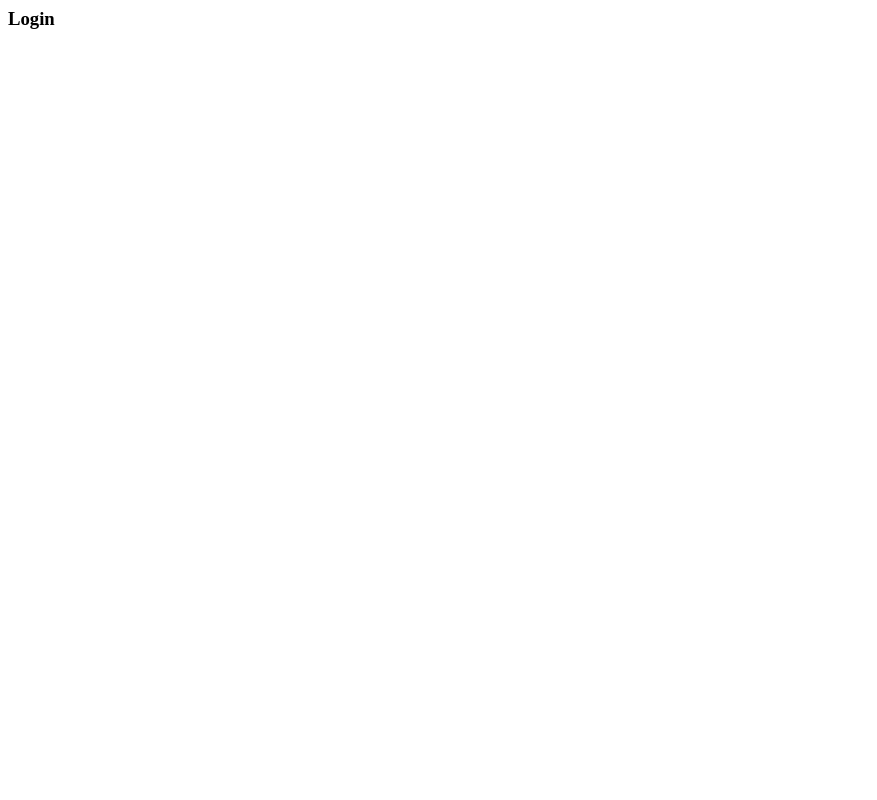
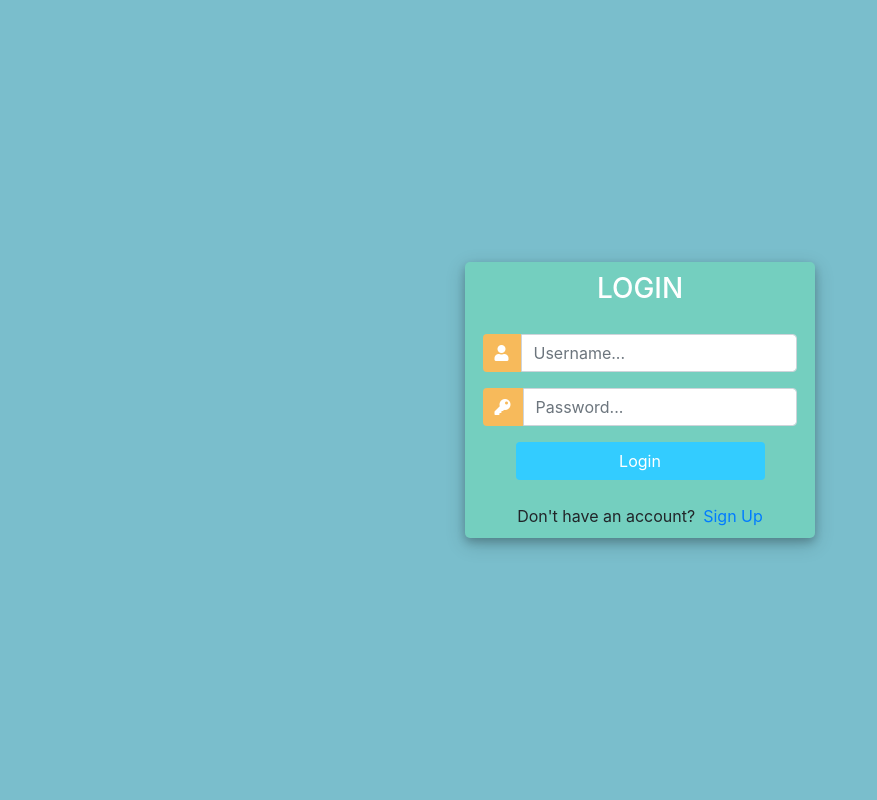
Before and after one commit to kkgan02/django-order-management, a Django app: page /login/ in a window 1280 px wide. Before the commit the part shown is almost empty. Shown: the whole page, without its empty margins (0-877 px from the left). Run offline with Django 4.2, Linux system fonts and the light colour scheme; some libraries are stand-ins or nearby versions.

Commit message:
login page html template

```diff
--- a/crm/accounts/templates/accounts/login.html
+++ b/crm/accounts/templates/accounts/login.html
@@ -1 +1,138 @@
-<h3>Login</h3>
+<!DOCTYPE html>
+<html>
+  <head>
+    <title>Login</title>
+    <link
+      rel="stylesheet"
+      href="https://stackpath.bootstrapcdn.com/bootstrap/4.1.3/css/bootstrap.min.css"
+      integrity="sha384-MCw98/SFnGE8fJT3GXwEOngsV7Zt27NXFoaoApmYm81iuXoPkFOJwJ8ERdknLPMO"
+      crossorigin="anonymous"
+    />
+    <script src="https://ajax.googleapis.com/ajax/libs/jquery/3.3.1/jquery.min.js"></script>
+    <link
+      rel="stylesheet"
+      href="https://use.fontawesome.com/releases/v5.6.1/css/all.css"
+      integrity="sha384-gfdkjb5BdAXd+lj+gudLWI+BXq4IuLW5IT+brZEZsLFm++aCMlF1V92rMkPaX4PP"
+      crossorigin="anonymous"
+    />
+
+    <style>
+      body,
+      html {
+        margin: 0;
+        padding: 0;
+        height: 100%;
+        background: #7abecc !important;
+      }
+      .user_card {
+        width: 350px;
+        margin-top: auto;
+        margin-bottom: auto;
+        background: #74cfbf;
+        position: relative;
+        display: flex;
+        justify-content: center;
+        flex-direction: column;
+        padding: 10px;
+        box-shadow: 0 4px 8px 0 rgba(0, 0, 0, 0.2),
+          0 6px 20px 0 rgba(0, 0, 0, 0.19);
+        -webkit-box-shadow: 0 4px 8px 0 rgba(0, 0, 0, 0.2),
+          0 6px 20px 0 rgba(0, 0, 0, 0.19);
+        -moz-box-shadow: 0 4px 8px 0 rgba(0, 0, 0, 0.2),
+          0 6px 20px 0 rgba(0, 0, 0, 0.19);
+        border-radius: 5px;
+      }
+
+      .form_container {
+        margin-top: 20px;
+      }
+
+      #form-title {
+        color: #fff;
+      }
+
+      .login_btn {
+        width: 100%;
+        background: #33ccff !important;
+        color: white !important;
+      }
+      .login_btn:focus {
+        box-shadow: none !important;
+        outline: 0px !important;
+      }
+      .login_container {
+        padding: 0 2rem;
+      }
+      .input-group-text {
+        background: #f7ba5b !important;
+        color: white !important;
+        border: 0 !important;
+        border-radius: 0.25rem 0 0 0.25rem !important;
+      }
+      .input_user,
+      .input_pass:focus {
+        box-shadow: none !important;
+        outline: 0px !important;
+      }
+
+      #messages {
+        background-color: grey;
+        color: #fff;
+        padding: 10px;
+        margin-top: 10px;
+      }
+    </style>
+  </head>
+  <body>
+    <div class="container h-100">
+      <div class="d-flex justify-content-center h-100">
+        <div class="user_card">
+          <div class="d-flex justify-content-center">
+            <h3 id="form-title">LOGIN</h3>
+          </div>
+          <div class="d-flex justify-content-center form_container">
+            <form method="POST" action="">
+              <div class="input-group mb-3">
+                <div class="input-group-append">
+                  <span class="input-group-text"
+                    ><i class="fas fa-user"></i
+                  ></span>
+                </div>
+                <input
+                  type="text"
+                  name="username"
+                  placeholder="Username..."
+                  class="form-control"
+                />
+              </div>
+              <div class="input-group mb-2">
+                <div class="input-group-append">
+                  <span class="input-group-text"
+                    ><i class="fas fa-key"></i
+                  ></span>
+                </div>
+                <input
+                  type="password"
+                  name="password"
+                  placeholder="Password..."
+                  class="form-control"
+                />
+              </div>
+
+              <div class="d-flex justify-content-center mt-3 login_container">
+                <input class="btn login_btn" type="submit" value="Login" />
+              </div>
+            </form>
+          </div>
+
+          <div class="mt-4">
+            <div class="d-flex justify-content-center links">
+              Don't have an account?
+              <a href="{% url 'register' %}" class="ml-2">Sign Up</a>
+            </div>
+          </div>
+        </div>
+      </div>
+    </div>
+  </body>
+</html>
```
